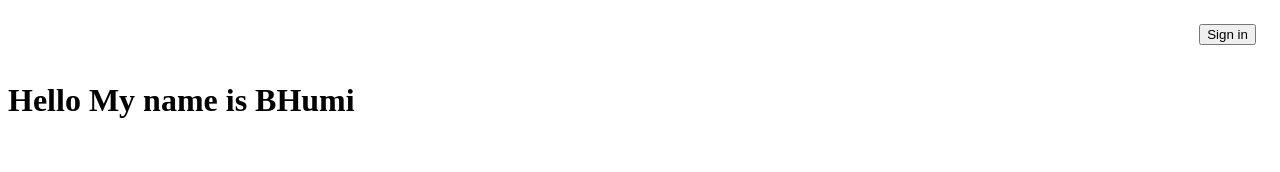
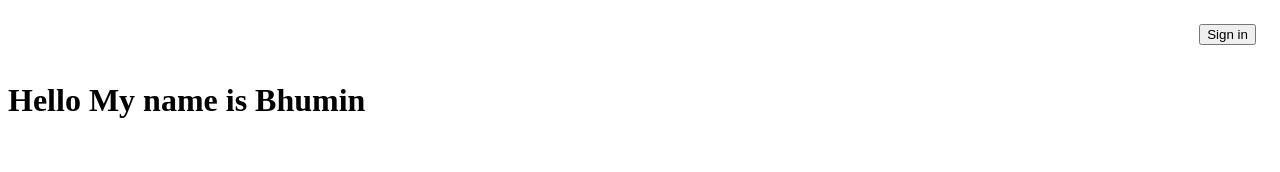
Before and after one commit to Bhumin-Patel029/clerk-react, a React (Vite) app: page / in a window 1280 px wide. Shown: the top 172 px of the page. Built offline with nearby package versions, Linux system fonts and the light colour scheme; no server answers.

Commit message:
Name Update

```diff
--- a/src/App.tsx
+++ b/src/App.tsx
@@ -15,7 +15,7 @@ export default function App() {
         </div>
       </SignedIn>
     </header>
-    <h1>Hello My name is BHumi</h1>
+    <h1>Hello My name is Bhumin</h1>
     </>
   )
 }
```
